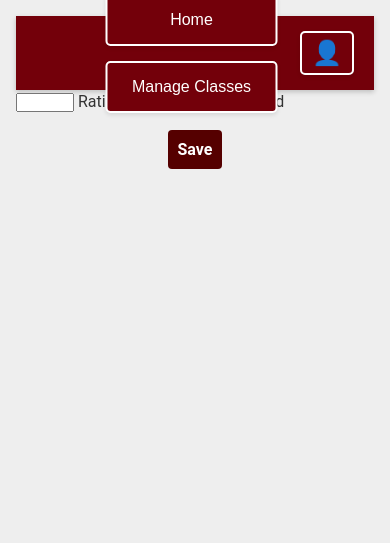
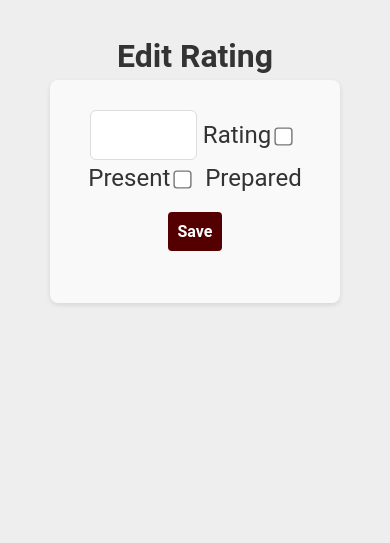
Before and after one commit to SCCapstone/llama, a Django app: template coldcall/templates/coldcall/mobile/student_rating_edit.html in a window 390 px wide. Shown: the top 543 px of the page. Run offline with Django 5.2, Linux system fonts and the light colour scheme; the template is opened without the code that fills it, so the values that code supplies are empty.

Commit message:
#133 mobile and desktop

```diff
--- /dev/null
+++ b/coldcall/static/coldcall/mobile/student_rating_edit.css
@@ -0,0 +1,32 @@
+.container {
+    margin: 0 auto;
+    padding: 20px;
+    border-radius: 8px;
+    box-shadow: 0 2px 5px rgba(0, 0, 0, 0.1);
+    font-size: 1.5em;
+    color: #333;
+    background-color: #f9f9f9;
+    text-align: center;
+    align-items: center;
+    justify-content: center;
+    display: flex;
+    flex-direction: column;
+    gap: 15px;
+    max-width: 70%;
+}
+
+.container input[type="text"],
+.container input[type="number"] {
+    padding: 10px;
+    border: 1px solid #ddd;
+    border-radius: 6px;
+    font-size: 1em;
+    margin-top: 10px;
+    text-align: center;
+}
+
+.container input[type="checkbox"] {
+    margin-right: 10px;
+    transform: scale(1.4);
+
+}
--- a/coldcall/templates/coldcall/mobile/student_rating_edit.html
+++ b/coldcall/templates/coldcall/mobile/student_rating_edit.html
@@ -1,8 +1,37 @@
-{% extends 'coldcall/student_rating_edit.html'%}
 {% include 'coldcall/mobile/base.html' %}
-
-{% load static %}
-
+<!DOCTYPE html>
+<html lang="en">
+  {% load static %}
 {% block styles %}
   <link rel="stylesheet" href="{% static 'coldcall/mobile/style.css' %}" />
+  <link rel="stylesheet" href="{% static 'coldcall/mobile/student_rating_edit.css' %}" />
 {% endblock %}
+
+{% block content %}
+  <head>
+    <meta charset="UTF-8">
+    <title>Edit Rating</title>
+  </head>
+
+<div class="top-title">
+    <h1>Edit Rating</h1>
+</div>
+<div class="container">
+<body>
+    <form method="post">
+        {% csrf_token %}
+        <input type="number" id="rating" name="rating" min="1" max="5" value = {{rating.score}}>
+        <label for="rating">Rating</label>
+        <input type="checkbox" id="present" name="present" {%if rating.attendance%} checked {% endif %}>
+        <label for="present">Present</label>
+        <input type="checkbox" id="prepared" name="prepared" {%if rating.prepared %} checked {% endif %}>
+        <label for="prepared">Prepared</label>
+        <button type="submit">Save</button>
+    </form>
+</body>
+</div>
+{% endblock %}
+{% block scripts %}
+  <script src="{% static 'coldcall/js/button_confirm.js' %}"></script>
+{% endblock %}
+</html>
--- a/coldcall/templates/coldcall/student_rating_edit.html
+++ b/coldcall/templates/coldcall/student_rating_edit.html
@@ -4,12 +4,19 @@
   {% load static %}
 {% block styles %}
   <link rel="stylesheet" href="{% static 'coldcall/style.css' %}" />
+  <link rel="stylesheet" href="{% static 'coldcall/student_rating_edit.css' %}" />
 {% endblock %}
+
+{% block content %}
   <head>
     <meta charset="UTF-8">
     <title>Edit Rating</title>
   </head>
 
+<div class="top-title">
+    <h1>Edit Rating</h1>
+</div>
+<div class="container">
 <body>
     <form method="post">
         {% csrf_token %}
@@ -22,4 +29,9 @@
         <button type="submit">Save</button>
     </form>
 </body>
+</div>
+{% endblock %}
+{% block scripts %}
+  <script src="{% static 'coldcall/js/button_confirm.js' %}"></script>
+{% endblock %}
 </html>
```
Also changed, not shown: coldcall/static/coldcall/student_rating_edit.css (added, +29 -0 lines).
